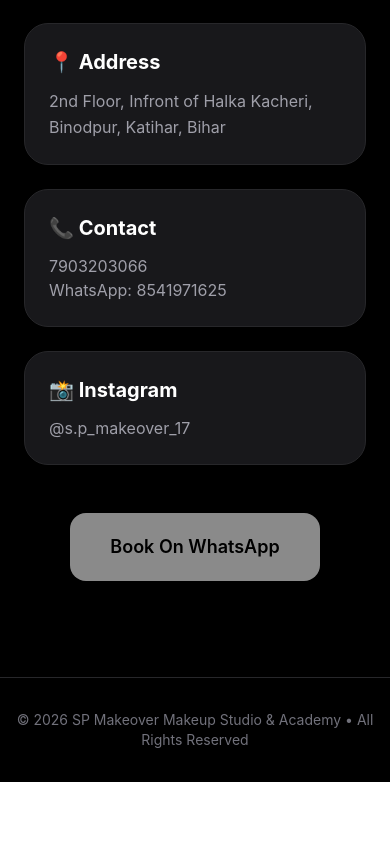
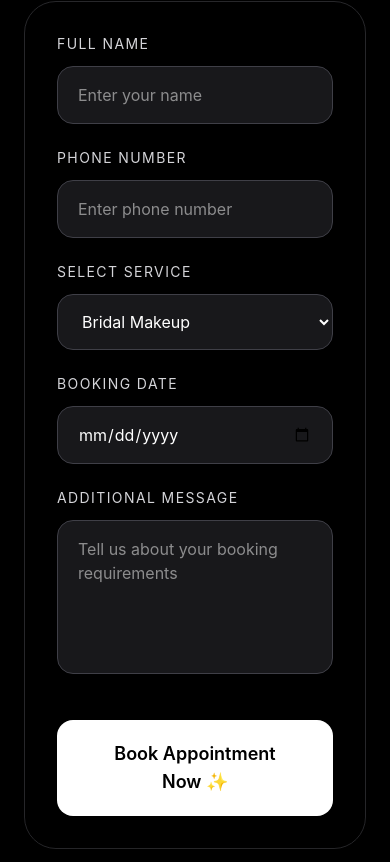
Before and after one commit to VLREET18/sp-makeover, a React (Vite) app: page / in a window 390 px wide. Shown: the part 8682-9544 px from the top of the page. Before the commit the page ends 9464 px from the top, so only its background shows below. Built offline with nearby package versions, Linux system fonts and the light colour scheme.

Commit message:
form booking to email

```diff
--- a/src/App.jsx
+++ b/src/App.jsx
@@ -292,6 +292,113 @@
         </div>
       </section>
 
+      {/* Online Booking Form */}
+      <section className="max-w-6xl mx-auto px-6 py-24 relative z-10">
+        <div className="text-center mb-16">
+          <p className="uppercase tracking-[0.3em] text-zinc-500 text-sm mb-4">
+            Online Booking
+          </p>
+
+          <h2 className="text-5xl font-bold mb-6">
+            Reserve Your Beauty Session
+          </h2>
+
+          <p className="text-zinc-400 max-w-2xl mx-auto text-lg leading-relaxed">
+            Fill out the booking form below and our team will contact you shortly to confirm your appointment.
+          </p>
+        </div>
+
+        <motion.div
+          initial={{ opacity: 0, y: 50 }}
+          whileInView={{ opacity: 1, y: 0 }}
+          transition={{ duration: 0.8 }}
+          viewport={{ once: true }}
+          className="bg-black/80 backdrop-blur-xl border border-zinc-800 rounded-[2rem] p-8 md:p-12 shadow-2xl"
+        >
+          <form
+            action="https://formsubmit.co/edgha72@gmail.com"
+            method="POST"
+            className="grid md:grid-cols-2 gap-6"
+            >
+            <div>
+              <label className="block text-zinc-300 mb-3 text-sm uppercase tracking-widest">
+                Full Name
+              </label>
+              <input
+                type="text"
+                placeholder="Enter your name"
+                name= "name"
+                className="w-full bg-zinc-900 border border-zinc-700 rounded-2xl px-5 py-4 text-white outline-none focus:border-white transition-all duration-300"
+              />
+            </div>
+
+            <div>
+              <label className="block text-zinc-300 mb-3 text-sm uppercase tracking-widest">
+                Phone Number
+              </label>
+              <input
+                type="tel"
+                name="phone"
+                placeholder="Enter phone number"
+                className="w-full bg-zinc-900 border border-zinc-700 rounded-2xl px-5 py-4 text-white outline-none focus:border-white transition-all duration-300"
+              />
+            </div>
+
+            <div>
+              <label className="block text-zinc-300 mb-3 text-sm uppercase tracking-widest">
+                Select Service
+              </label>
+              <select className="w-full bg-zinc-900 border border-zinc-700 rounded-2xl px-5 py-4 text-white outline-none focus:border-white transition-all duration-300"
+                name="services">
+                <option>Bridal Makeup</option>
+                <option>HD Makeup</option>
+                <option>Party Makeup</option>
+                <option>Engagement Makeup</option>
+                <option>Haldi Makeup</option>
+                <option>Mehendi Makeup</option>
+                <option>Nail Extension</option>
+                <option>Hair Styling</option>
+
+              </select>
+            </div>
+
+            <div>
+              <label className="block text-zinc-300 mb-3 text-sm uppercase tracking-widest">
+                Booking Date
+              </label>
+              <input
+                type="date"
+                name="date"
+                className="w-full bg-zinc-900 border border-zinc-700 rounded-2xl px-5 py-4 text-white outline-none focus:border-white transition-all duration-300"
+              />
+            </div>
+
+            <div className="md:col-span-2">
+              <label className="block text-zinc-300 mb-3 text-sm uppercase tracking-widest">
+                Additional Message
+              </label>
+              <textarea
+                rows="5"
+                placeholder="Tell us about your booking requirements"
+                name="message"
+                className="w-full bg-zinc-900 border border-zinc-700 rounded-2xl px-5 py-4 text-white outline-none focus:border-white transition-all duration-300 resize-none"
+              ></textarea>
+            </div>
+
+            <div className="md:col-span-2 text-center mt-4">
+              <button
+                type="submit"
+                className="px-10 py-5 rounded-2xl bg-white text-black font-semibold text-lg hover:scale-110 hover:shadow-white/30 transition-all duration-500 shadow-2xl"
+              >
+                Book Appointment Now ✨
+              </button>
+            </div>
+            <input type="hidden" name="_captcha" value="false" />
+            <input type="hidden" name="_template" value="table" />
+          </form>
+        </motion.div>
+      </section>
+
       {/* Contact */}
       <section className="max-w-5xl mx-auto px-6 py-24 text-center relative z-10">
         <p className="uppercase tracking-[0.3em] text-zinc-500 text-sm mb-4">
```
